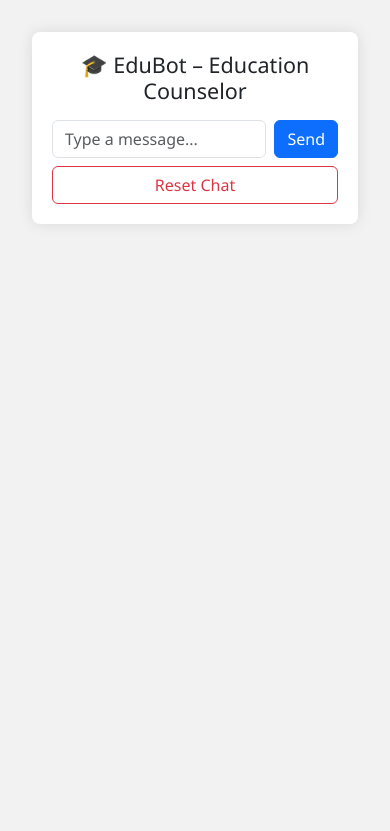
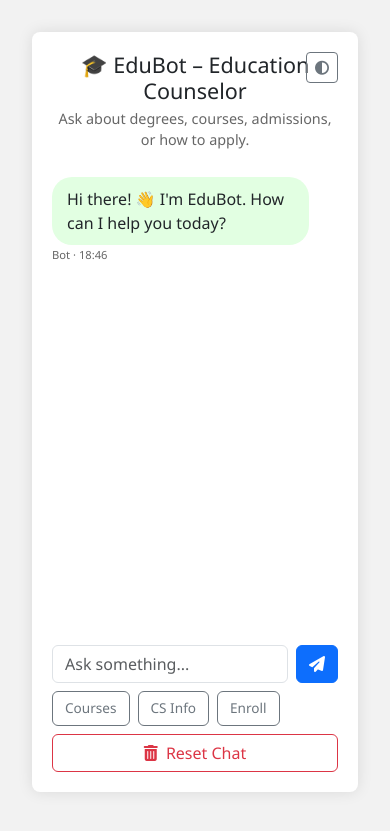
Before and after one commit to althafrm/edubot, a Flask app: page / in a window 390 px wide. Shown: the top 831 px of the page. Run offline with Flask 3, Linux system fonts and the light colour scheme.

Commit message:
Improved UI/UX

```diff
--- a/app.py
+++ b/app.py
@@ -1,4 +1,5 @@
 from flask import Flask, render_template, request, jsonify, session
+from datetime import datetime
 from inference_engine import get_answer
 
 app = Flask(__name__)
@@ -8,7 +9,8 @@ app.secret_key = "edubot_secret"
 def home():
     if "chat" not in session:
         session["chat"] = []
-    return render_template("index.html", chat=session["chat"])
+    current_time = datetime.now().strftime("%H:%M")
+    return render_template("index.html", chat=session["chat"], current_time=current_time)
 
 @app.route("/ask", methods=["POST"])
 def ask():
@@ -18,8 +20,9 @@ def ask():
     if not user_input:
         return jsonify({"reply": "Please type something."})
     reply = get_answer(user_input)
-    session["chat"].append(("user", user_input))
-    session["chat"].append(("bot", reply))
+    timestamp = datetime.now().strftime("%H:%M")
+    session["chat"].append(("user", user_input, timestamp))
+    session["chat"].append(("bot", reply, timestamp))
     session.modified = True
     return jsonify({"reply": reply})
 
--- a/templates/index.html
+++ b/templates/index.html
@@ -4,12 +4,15 @@
 <head>
     <meta charset="UTF-8">
     <title>EduBot</title>
+    <meta name="viewport" content="width=device-width, initial-scale=1">
     <link href="https://cdn.jsdelivr.net/npm/bootstrap@5.3.2/dist/css/bootstrap.min.css" rel="stylesheet">
+    <link href="https://cdnjs.cloudflare.com/ajax/libs/font-awesome/6.5.0/css/all.min.css" rel="stylesheet">
     <style>
         body {
             background: #f2f2f2;
             padding: 2rem;
             font-family: 'Segoe UI';
+            transition: background 0.3s, color 0.3s;
         }
 
         .chat-box {
@@ -19,27 +22,38 @@
             border-radius: 8px;
             padding: 20px;
             box-shadow: 0 0 15px rgba(0, 0, 0, 0.1);
-            max-height: 80vh;
+            max-height: 90vh;
+            min-height: 90vh;
+            display: flex;
+            flex-direction: column;
+            transition: background 0.3s, color 0.3s;
+        }
+
+        .chat-content {
+            flex: 1;
             overflow-y: auto;
+            margin-bottom: 1rem;
         }
 
         .msg {
             margin: 10px 0;
             display: flex;
+            flex-direction: column;
         }
 
-        .user {
-            justify-content: flex-end;
+        .msg.user {
+            align-items: flex-end;
         }
 
-        .bot {
-            justify-content: flex-start;
+        .msg.bot {
+            align-items: flex-start;
         }
 
         .msg-content {
             max-width: 70%;
             padding: 10px 15px;
             border-radius: 20px;
+            position: relative;
         }
 
         .user .msg-content {
@@ -49,50 +63,209 @@
         .bot .msg-content {
             background-color: #e2ffe2;
         }
+
+        .timestamp {
+            font-size: 0.7rem;
+            color: #666;
+            margin-top: 2px;
+        }
+
+        .typing-dots {
+            display: inline-block;
+            width: 24px;
+            text-align: left;
+        }
+
+        .typing-dots span {
+            display: inline-block;
+            width: 6px;
+            height: 6px;
+            margin-right: 2px;
+            background: #555;
+            border-radius: 50%;
+            animation: blink 1.5s infinite;
+        }
+
+        .typing-dots span:nth-child(2) {
+            animation-delay: 0.2s;
+        }
+
+        .typing-dots span:nth-child(3) {
+            animation-delay: 0.4s;
+        }
+
+        @keyframes blink {
+
+            0%,
+            80%,
+            100% {
+                opacity: 0.2;
+            }
+
+            40% {
+                opacity: 1;
+            }
+        }
+
+        .suggestions {
+            margin-top: auto;
+            gap: 0.5rem;
+            display: flex;
+            flex-wrap: wrap;
+        }
+
+        .suggestions button {
+            font-size: 0.85rem;
+        }
+
+        .info-line {
+            font-size: 0.9rem;
+            color: #666;
+            text-align: center;
+            margin-bottom: 1rem;
+        }
+
+        .position-relative h4 {
+            margin: 0;
+            padding: 0;
+        }
+
+        .dark-mode {
+            background: #121212;
+            color: #e0e0e0;
+        }
+
+        .dark-mode .chat-box {
+            background: #1e1e1e;
+            color: #fff;
+        }
+
+        .dark-mode .user .msg-content {
+            background-color: #4a90e2;
+            color: white;
+        }
+
+        .dark-mode .bot .msg-content {
+            background-color: #5cb85c;
+            color: white;
+        }
+
+        @media (max-width: 576px) {
+            .msg-content {
+                max-width: 90%;
+            }
+        }
     </style>
 </head>
 
 <body>
-    <div class="chat-box" id="chatBox">
-        <h4 class="text-center">🎓 EduBot – Education Counselor</h4>
+    <div class="chat-box">
+        <div class="position-relative text-center mb-1">
+            <h4>🎓 EduBot – Education Counselor</h4>
+            <button class="btn btn-sm btn-outline-secondary position-absolute top-0 end-0" onclick="toggleTheme()"
+                title="Toggle Theme">
+                <i class="fas fa-adjust"></i>
+            </button>
+        </div>
 
-        {% for sender, message in chat %}
-        <div class="msg {{ sender }}">
-            <div class="msg-content">{{ message }}</div>
+        <div class="info-line">Ask about degrees, courses, admissions, or how to apply.</div>
+
+        <div class="chat-content" id="chatBox">
+            {% if not chat or chat|length == 0 %}
+            <div class="msg bot">
+                <div class="msg-content">Hi there! 👋 I'm EduBot. How can I help you today?</div>
+                <div class="timestamp">Bot · {{ current_time }}</div>
+            </div>
+            {% endif %}
+
+            {% for item in chat %}
+            {% set sender = item[0] %}
+            {% set message = item[1] %}
+            {% set timestamp = item[2] if item|length > 2 else '' %}
+            <div class="msg {{ sender }}">
+                <div class="msg-content">{{ message }}</div>
+                <div class="timestamp">{{ sender|capitalize }}{% if timestamp %} · {{ timestamp }}{% endif %}</div>
+            </div>
+            {% endfor %}
+            <div id="chat-messages"></div>
         </div>
-        {% endfor %}
 
-        <div id="chat-messages"></div>
-
-        <form class="mt-3 d-flex" onsubmit="return handleSubmit(event)">
-            <input id="userInput" class="form-control me-2" placeholder="Type a message..." autocomplete="off">
-            <button type="submit" class="btn btn-primary">Send</button>
+        <form class="d-flex mb-2" onsubmit="return handleSubmit(event)">
+            <input id="userInput" class="form-control me-2" placeholder="Ask something..." autocomplete="off">
+            <button type="submit" class="btn btn-primary" title="Send"><i class="fas fa-paper-plane"></i></button>
         </form>
 
-        <button class="btn btn-outline-danger w-100 mt-2" onclick="resetChat()">Reset Chat</button>
+        <div class="suggestions">
+            <button class="btn btn-outline-secondary" onclick="quickSend('What courses do you offer?')">Courses</button>
+            <button class="btn btn-outline-secondary" onclick="quickSend('What will I learn in Computer Science?')">CS
+                Info</button>
+            <button class="btn btn-outline-secondary" onclick="quickSend('How can I enroll?')">Enroll</button>
+        </div>
 
+        <button class="btn btn-outline-danger w-100 mt-2" onclick="resetChat()">
+            <i class="fas fa-trash-alt me-1"></i> Reset Chat
+        </button>
     </div>
 
     <script>
+        let isResponding = false;
+
+        function getTimeNow() {
+            const now = new Date();
+            return now.toLocaleTimeString([], { hour: '2-digit', minute: '2-digit' });
+        }
+
+        function appendMessage(sender, message, showDots = false) {
+            const div = document.createElement("div");
+            div.className = `msg ${sender}`;
+            let contentHTML = `<div class="msg-content">`;
+
+            if (showDots) {
+                contentHTML += `<span class="typing-dots"><span></span><span></span><span></span></span>`;
+            } else {
+                contentHTML += message.replace(/\n/g, "<br>");
+            }
+
+            contentHTML += `</div><div class="timestamp">${sender.charAt(0).toUpperCase() + sender.slice(1)} · ${getTimeNow()}</div>`;
+            div.innerHTML = contentHTML;
+
+            document.getElementById("chat-messages").appendChild(div);
+
+            if (!showDots) {
+                setTimeout(() => {
+                    const box = document.getElementById("chatBox");
+                    box.scrollTop = box.scrollHeight;
+                }, 0);
+            }
+
+            return div;
+        }
+
         async function resetChat() {
-            const res = await fetch("/reset", {
-                method: "POST"
-            });
+            const res = await fetch("/reset", { method: "POST" });
             if (res.ok) {
-                document.getElementById("chat-messages").innerHTML = "";
+                sessionStorage.clear();
+                location.reload();
             }
         }
 
-        function appendMessage(sender, message) {
-            const div = document.createElement("div");
-            div.className = `msg ${sender}`;
-            div.innerHTML = `<div class="msg-content">${message}</div>`;
-            document.getElementById("chat-messages").appendChild(div);
-            document.getElementById("chatBox").scrollTop = document.getElementById("chatBox").scrollHeight;
+        function disableInputs(disable) {
+            document.getElementById("userInput").disabled = disable;
+            document.querySelector("form button[type='submit']").disabled = disable;
+            document.querySelectorAll(".suggestions button").forEach(btn => btn.disabled = disable);
+
+            const resetBtn = document.querySelector("button.btn-outline-danger");
+            if (resetBtn) resetBtn.disabled = disable;
         }
 
         async function sendMessage(text) {
+            if (isResponding) return;
+            isResponding = true;
+
+            disableInputs(true);
             appendMessage("user", text);
+
+            const loading = appendMessage("bot", "", true);
 
             const res = await fetch("/ask", {
                 method: "POST",
@@ -101,11 +274,26 @@
             });
 
             const data = await res.json();
-            appendMessage("bot", data.reply);
+            const delay = Math.floor(Math.random() * 400) + 600;
+
+            setTimeout(() => {
+                loading.querySelector(".msg-content").innerHTML = data.reply.replace(/\n/g, "<br>");
+
+                setTimeout(() => {
+                    const box = document.getElementById("chatBox");
+                    box.scrollTop = box.scrollHeight;
+                }, 0);
+
+                isResponding = false;
+                disableInputs(false);
+                document.getElementById("userInput").focus();
+            }, delay);
         }
 
         function handleSubmit(event) {
             event.preventDefault();
+            if (isResponding) return;
+
             const input = document.getElementById("userInput");
             const text = input.value.trim();
             if (!text) return;
@@ -113,27 +301,21 @@
             input.value = "";
         }
 
-        async function teachBot() {
-            const q = document.getElementById("teachQ").value.trim();
-            const a = document.getElementById("teachA").value.trim();
-            if (!q || !a) return;
+        function quickSend(text) {
+            if (isResponding) return;
+            document.getElementById("userInput").value = text;
+            handleSubmit(new Event("submit"));
+        }
 
-            appendMessage("user", q);
-
-            const res = await fetch("/teach", {
-                method: "POST",
-                headers: { "Content-Type": "application/json" },
-                body: JSON.stringify({ question: q, answer: a })
-            });
-
-            const data = await res.json();
-            appendMessage("bot", data.reply);
-
-            document.getElementById("teachQ").value = "";
-            document.getElementById("teachA").value = "";
+        function toggleTheme() {
+            document.body.classList.toggle("dark-mode");
+            localStorage.setItem("darkMode", document.body.classList.contains("dark-mode") ? "on" : "off");
         }
 
         window.onload = function () {
+            if (localStorage.getItem("darkMode") === "on") {
+                document.body.classList.add("dark-mode");
+            }
             document.getElementById("chatBox").scrollTop = document.getElementById("chatBox").scrollHeight;
         };
     </script>
```
